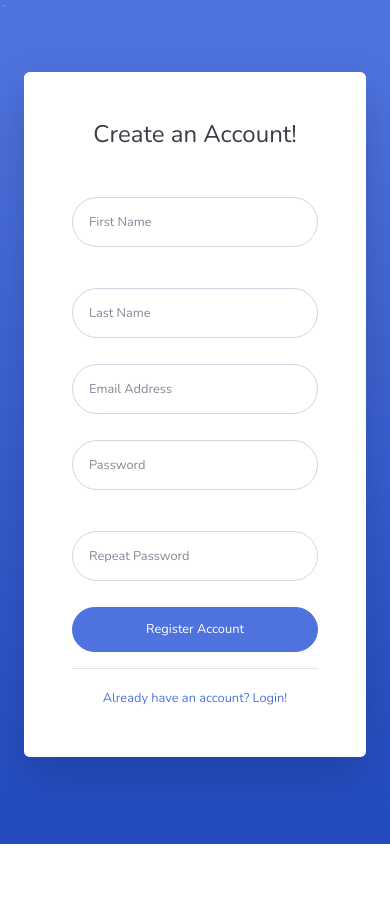
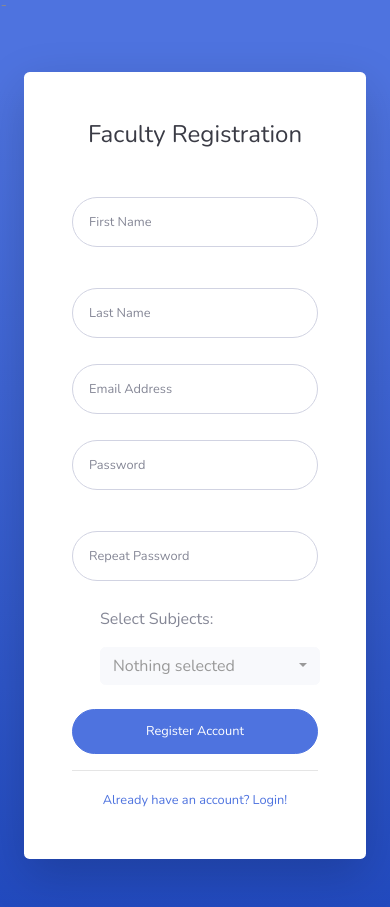
Before and after one commit to BBIT-Black-Team/WebApp, a Django app: page /register in a window 390 px wide. Before the commit the page ends 844 px from the top, so only its background shows below. Run offline with Django 3.2, Linux system fonts and the light colour scheme; data that the repository does not hold is empty; some libraries are stand-ins or nearby versions.

Commit message:
Added Faculty Registration

```diff
--- a/home/urls.py
+++ b/home/urls.py
@@ -1,9 +1,9 @@
 from django.urls import path
-from .views import login_view, register_view, home_view, logout_view
+from .views import login_view, faculty_register_view, home_view, logout_view
 
 urlpatterns= [
     path('', home_view, name='home'),
     path('login', login_view, name='login'),
-    path('register', register_view, name='register'),
+    path('register', faculty_register_view, name='register'),
     path('logout', logout_view, name='logout')
 ]
--- a/home/views.py
+++ b/home/views.py
@@ -2,8 +2,9 @@ from django.contrib import messages
 from django.contrib.auth import authenticate, login, logout
 from django.contrib.auth.decorators import login_required
 from django.shortcuts import render, redirect
-from .forms import CustomUserAuthenticationForm, CustomUserCreationForm
-
+from .forms import CustomUserAuthenticationForm, FacultyCreationForm, CustomUserCreationForm
+from .models import Faculty, Subject
+from pprint import pprint
 
 @login_required(login_url='/login')
 def home_view(request):
@@ -31,11 +32,16 @@ def login_view(request):
                   context={"form": form})
 
 
-def register_view(request):
+def faculty_register_view(request):
     if request.method == "POST":
         form = CustomUserCreationForm(request.POST)
         if form.is_valid():
             user = form.save()
+            faculty = FacultyCreationForm({"user": user, "subjects": request.POST.getlist('subjects')})
+            if faculty.is_valid():
+                faculty.save()
+            faculty.save()
+
             email = form.cleaned_data.get('email')
             messages.success(request, f"New account created: {email}")
             login(request, user)
@@ -44,17 +50,19 @@ def register_view(request):
         else:
             for key in form.errors:
                 for msg in form.errors[key]:
+                    pprint(key)
                     messages.error(request, msg)
                     break
                 break
             return render(request=request,
                           template_name="home/register.html",
-                          context={"form": form})
+                          context={"form": form, "subjects" : Subject.objects.all()})
 
     form = CustomUserCreationForm
+
     return render(request=request,
                   template_name="home/register.html",
-                  context={"form": form})
+                  context={"form": form, "subjects" : Subject.objects.all()})
 
 
 def logout_view(request):
--- a/static/home/css/base.css
+++ b/static/home/css/base.css
@@ -8,6 +8,7 @@
 
 .error-div{
         border-color: red !important;
+    display: block!important;
     }
 
 .error-msg{
--- a/static/home/js/register.js
+++ b/static/home/js/register.js
@@ -22,9 +22,13 @@ $('input[type="submit"]', '#register-form').on('click', (e) => {
     e.preventDefault();
     const { isValid, error} = validate(objectifyForm($('#register-form').serializeArray()), formError);
     dispatchErrors(error);
-    if(isValid) {
+    if(isValid && $('#id_subjects').val().length !== 0) {
+
         $('#register-form').submit();
     }
+    else $('#error_subjects').addClass('error-div');
+
+    if($('#id_subjects').val().length !== 0)$('#error_subjects').removeClass('error-div');
 
 })
 
@@ -65,3 +69,5 @@ const validate = (data, error) => {
     return({ isValid: isValid() , error})
 
 }
+
+$('select').selectpicker();
--- a/templates/home/register.html
+++ b/templates/home/register.html
@@ -17,7 +17,7 @@
           <div class="col-lg-7">
             <div class="p-5">
               <div class="text-center">
-                <h1 class="h4 text-gray-900 mb-4">Create an Account!</h1>
+                <h1 class="h4 text-gray-900 mb-4">Faculty Registration</h1>
               </div>
               <form class="user" method="post" id="register-form" action="/register">
                   {% csrf_token %}
@@ -36,7 +36,6 @@
                 <div class="form-group">
                     <label for="id_email"></label><input type="text" class="form-control form-control-user" id="id_email" name="email" placeholder="Email Address">
                     <small class="text-danger d-block error-msg" id="error_email"></small>
-
                 </div>
                 <div class="form-group row">
                   <div class="col-sm-6 mb-3 mb-sm-0">
@@ -49,17 +48,25 @@
                       <small class="text-danger d-block error-msg" id="error_password2"></small>
                   </div>
                 </div>
+                <div class="form-group row pt-4 ml-3">
+                  <div class="col-sm-6 mb-3 mb-sm-0">
+                      <span>Select Subjects:</span>
+                  </div>
+                    <div class="col-sm-6">
+                        <select id="id_subjects" class="selectpicker" multiple data-live-search="true" required  name="subjects">
+                            {% for sub in subjects %}
+                              <option value="{{ sub.code }}">{{ sub.name }}</option>
+                            {% endfor %}
+                        </select>
+                      <small class="text-danger error-msg" style="display: none" id="error_subjects">Select at least One Subject</small>
+                  </div>
+                </div>
+
+
                   <div class="d-none" id="form-error">
                       <h2 class="d-block text-danger text-center error-message">Please Resolve Above Error First Submit.</h2>
                   </div>
                   <input type="submit" value="Register Account" class="btn btn-primary btn-user btn-block mt-4">
-{#                <hr>#}
-{#                <a href="index.html" class="btn btn-google btn-user btn-block">#}
-{#                  <i class="fab fa-google fa-fw"></i> Register with Google#}
-{#                </a>#}
-{#                <a href="index.html" class="btn btn-facebook btn-user btn-block">#}
-{#                  <i class="fab fa-facebook-f fa-fw"></i> Register with Facebook#}
-{#                </a>#}
               </form>
               <hr>
 {#              <div class="text-center">#}
@@ -78,7 +85,11 @@
 
 {% endblock %}
 
-
+{% block add_xtra_css %}
+    <link rel="stylesheet" href="https://cdnjs.cloudflare.com/ajax/libs/bootstrap-select/1.13.1/css/bootstrap-select.css" />
+{% endblock %}
 {% block add_xtra_js %}
     <script src="{% static 'home/js/register.js' %}"></script>
+        <script src="https://cdnjs.cloudflare.com/ajax/libs/bootstrap-select/1.13.1/js/bootstrap-select.min.js"></script>
+
 {% endblock %}
```
Also changed, not shown: WebApp/settings.py (+8 -2 lines), home/admin.py (+10 -1 lines), home/forms.py (+7 -1 lines), home/models.py (+34 -0 lines), home/migrations/0004_faculty_subject.py (added).
